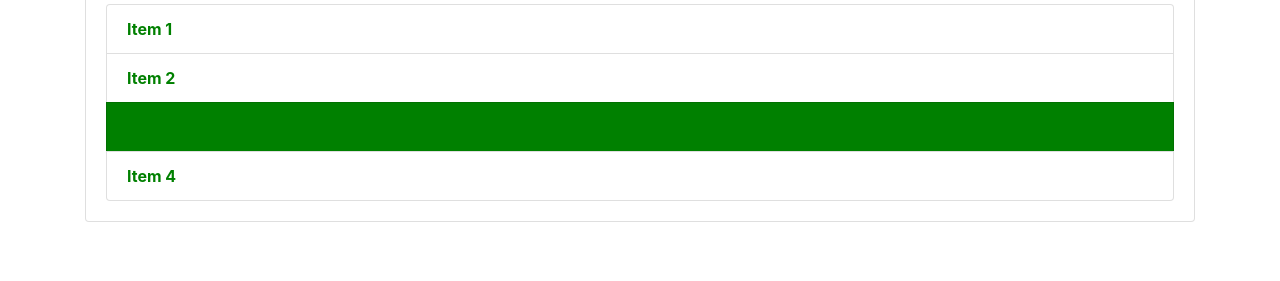
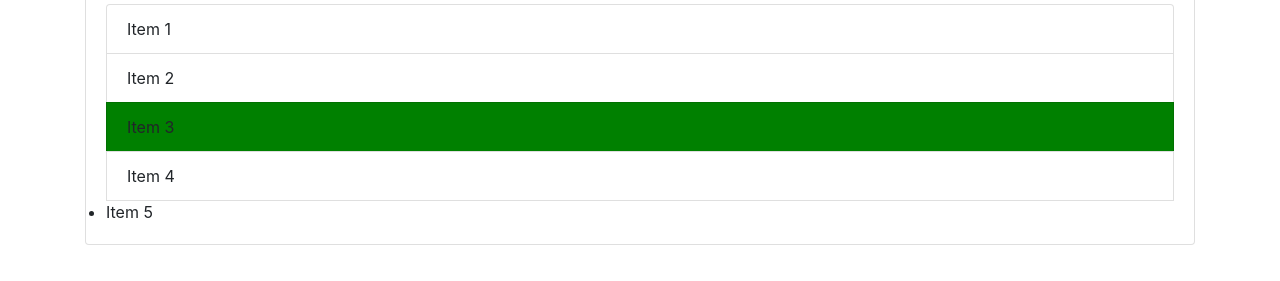
Before and after one commit to sayam9901/DOMmaupulation, a plain HTML site: page index.html in a window 1280 px wide. Shown: the part 273-554 px from the top of the page. Drawn offline with nearby package versions, Linux system fonts and the light colour scheme.

Commit message:
3rd commit

```diff
--- a/demo.js
+++ b/demo.js
@@ -10,9 +10,9 @@
 // console.log(document.getElementById("main-header"))
 // var headerTitle = document.getElementById("header-title")
 // var Myheader = document.getElementById("main-header")
-var item = document.getElementById('items')
-item.style.fontWeight = "bold"
-item.style.color = 'green'
+// var item = document.getElementById('items')
+// item.style.fontWeight = "bold"
+// item.style.color = 'green'
 // console.log(headerTitle)
 // console.log(Myheader)
 // headerTitle.textContent = "Hello"
@@ -21,6 +21,13 @@
 
 //getelement ny class
 
-var myitems = document.getElementsByClassName("list-group-item")
-console.log(myitems)
-myitems[2].style.background = "green"
+// var myitems = document.getElementsByClassName("list-group-item")
+// console.log(myitems)
+// myitems[2].style.background = "green"
+// var newItem = document.getElementsByClassName("my-new-list")
+//  console.log(newItem)
+//   newItem[0].style.fontWeight = 'bold'
+
+//getelementbytagname
+ var list = document.getElementsByTagName("li")
+ list[2].style.background = 'green'
--- a/index.html
+++ b/index.html
@@ -26,6 +26,7 @@
       <li class="list-group-item">Item 2</li>
       <li class="list-group-item">Item 3</li>
       <li class="list-group-item">Item 4</li>
+      <li class="my-new-list">Item 5</li>
     </ul>
    </div>
   </div>
```
